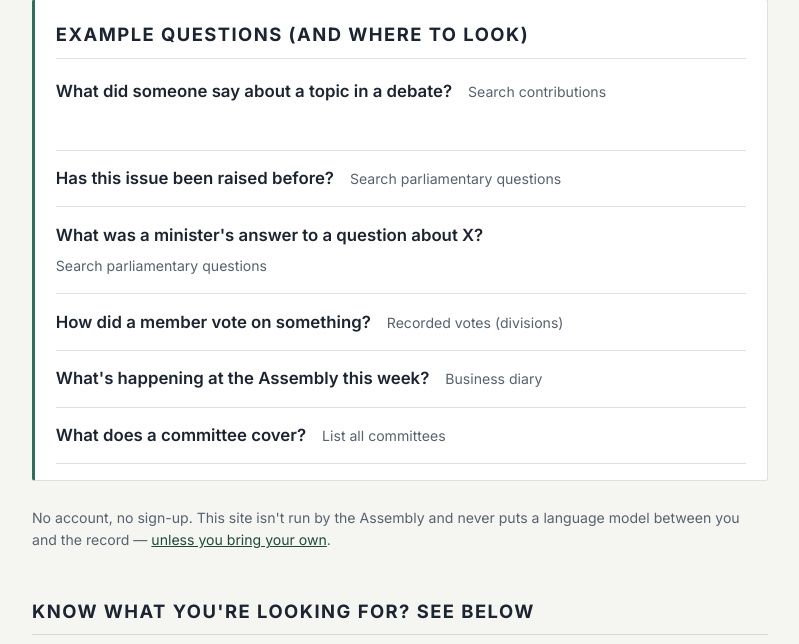
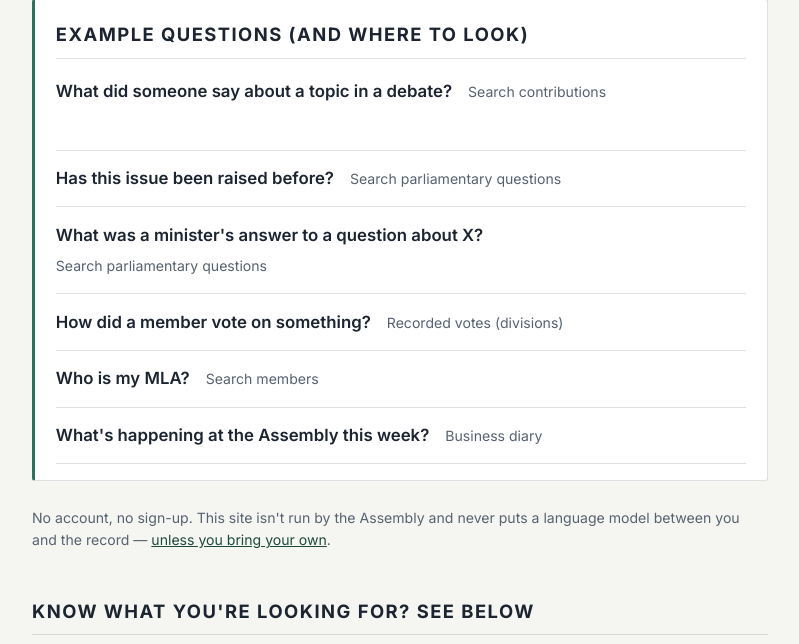
Before and after one commit to tobiasdavidson7-ui/ni-assembly-mcp, a Python web app: template ni_assembly_mcp/forms/templates/index.html in a window 1280 px wide. Shown: the part 739-1383 px from the top of the page, without its empty margins (240-1039 px from the left). Run offline with Jinja, Linux system fonts and the light colour scheme; the template is opened without the code that fills it, so the values that code supplies are empty.

Commit message:
Reorder homepage to lead with content search, not entity lookup
Rename the topic groups (What was said / Questions / Votes & motions
/ People / Committees & structure — merging the plain reference lists
into the last group) and present them in that fixed order via a new
GROUP_ORDER, instead of FORMS declaration order. The Hansard group now
opens by default so the differentiator is visible without a click.
Also reorder and extend the "example questions" list so content
search (debates, questions, answers) ranks above entity lookup
(MLAs, business diary), per site-ordering-addendum.md. No forms, data,
or API precedence were changed — display order only.

Co-Authored-By: Claude Sonnet 5 <noreply@anthropic.com>

```diff
--- a/ni_assembly_mcp/forms/templates/index.html
+++ b/ni_assembly_mcp/forms/templates/index.html
@@ -45,14 +45,14 @@
       <span class="register-row-summary">Recorded votes (divisions)</span>
       <span class="register-row-arrow" aria-hidden="true">&rarr;</span>
     </a></li>
+    <li><a class="register-row" href="/forms/members">
+      <span class="register-row-title">Who is my MLA?</span>
+      <span class="register-row-summary">Search members</span>
+      <span class="register-row-arrow" aria-hidden="true">&rarr;</span>
+    </a></li>
     <li><a class="register-row" href="/forms/business-diary">
       <span class="register-row-title">What's happening at the Assembly this week?</span>
       <span class="register-row-summary">Business diary</span>
-      <span class="register-row-arrow" aria-hidden="true">&rarr;</span>
-    </a></li>
-    <li><a class="register-row" href="/forms/committees">
-      <span class="register-row-title">What does a committee cover?</span>
-      <span class="register-row-summary">List all committees</span>
       <span class="register-row-arrow" aria-hidden="true">&rarr;</span>
     </a></li>
   </ul>
@@ -65,7 +65,7 @@ bring your own</a>.</p>
 <h2 class="start-title">Know what you're looking for? See below</h2>
 
 {% for group, specs in groups %}
-<details class="topic">
+<details class="topic"{% if loop.first %} open{% endif %}>
   <summary class="topic-summary">
     <span class="topic-name">{{ group }}</span>
     <span class="topic-gloss">{{ group_gloss.get(group, "") }}</span>
--- a/ni_assembly_mcp/forms/views.py
+++ b/ni_assembly_mcp/forms/views.py
@@ -23,7 +23,7 @@ from jinja2 import Environment, FileSystemLoader, select_autoescape
 from starlette.responses import FileResponse, HTMLResponse
 
 from ni_assembly_mcp.forms.render import normalise
-from ni_assembly_mcp.forms.specs import FORMS, FORMS_BY_NAME, GROUP_GLOSS, FormField, FormSpec, clamp_counts
+from ni_assembly_mcp.forms.specs import FORMS, FORMS_BY_NAME, GROUP_GLOSS, GROUP_ORDER, FormField, FormSpec, clamp_counts
 from ni_assembly_mcp.settings import settings
 
 if TYPE_CHECKING:
@@ -45,7 +45,8 @@ def _grouped() -> list[tuple[str, list[FormSpec]]]:
     groups: dict[str, list[FormSpec]] = {}
     for spec in FORMS:
         groups.setdefault(spec.group, []).append(spec)
-    return list(groups.items())
+    # Present groups in GROUP_ORDER (content-search first), not FORMS declaration order.
+    return [(name, groups[name]) for name in GROUP_ORDER if name in groups]
 
 
 def _render(template: str, **ctx: object) -> HTMLResponse:
```
Also changed, not shown: ni_assembly_mcp/forms/specs.py (+14 -9 lines).
